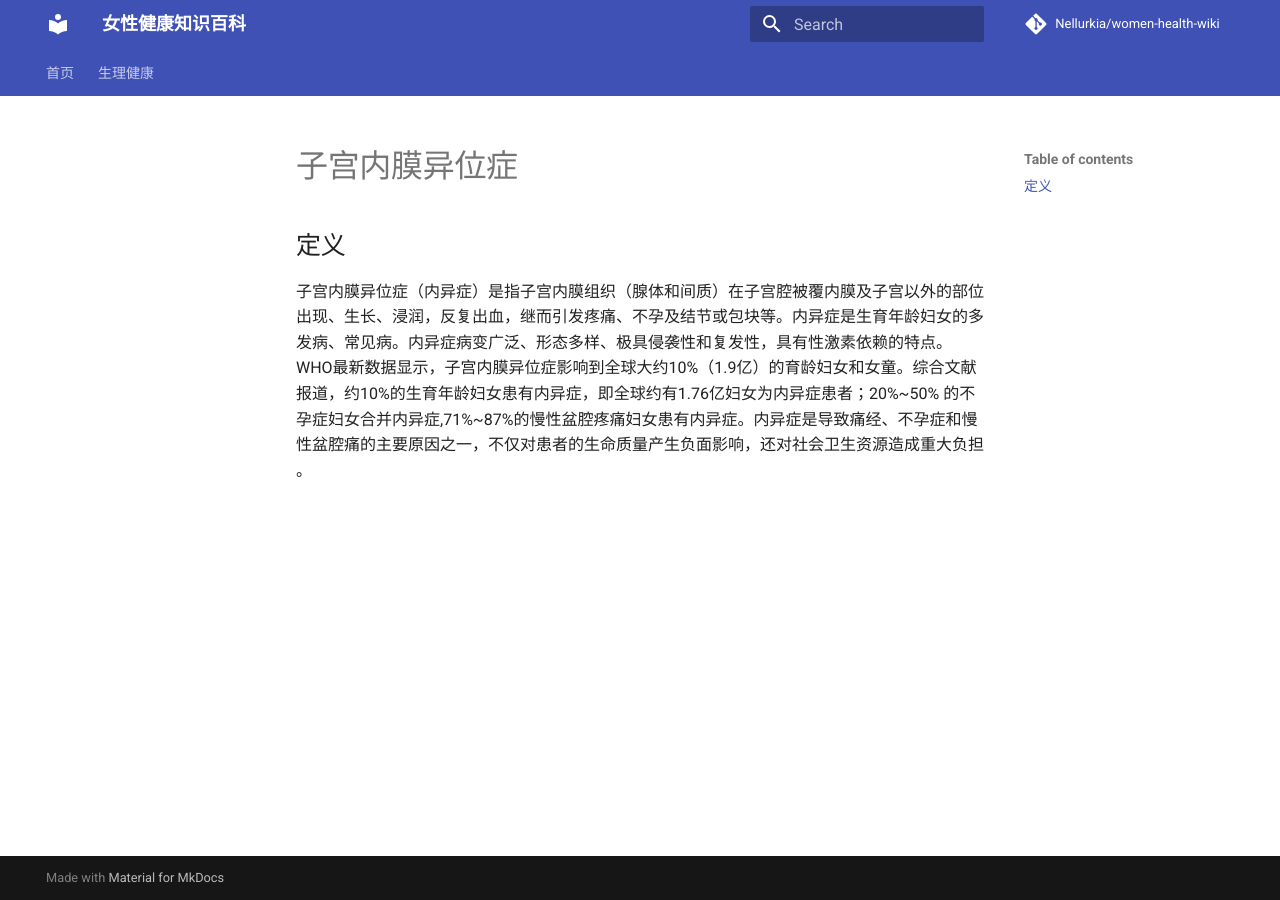
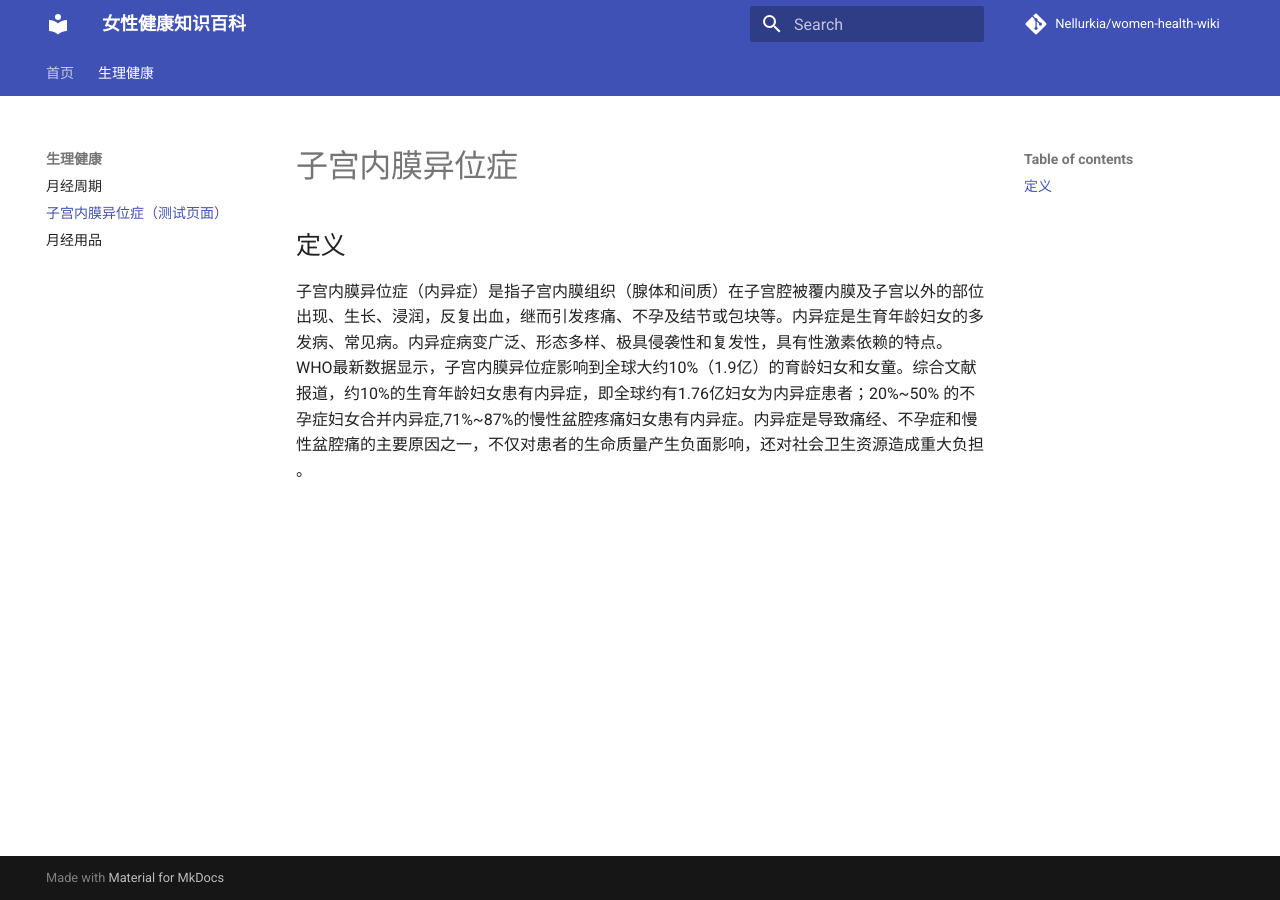
Before and after one commit to Nellurkia/women-health-wiki, an MkDocs documentation site: the page built from docs/physiology/neiyizheng.md, in a window 1280 px wide. Built offline with MkDocs 1.6.1 and Material for MkDocs 9.7.7, drawn with Linux system fonts in a browser that asks for light colours; comment, search, counter and statistics services are not loaded.

Commit message:
Add files via upload

```diff
--- a/mkdocs.yml
+++ b/mkdocs.yml
@@ -18,6 +18,7 @@ nav:
   - 首页: index.md
   - 生理健康:
     - 月经周期: physiology/menstrual-cycle.md
+    - 子宫内膜异位症（测试页面）: physiology/neiyizheng.md
     - 月经用品: physiology/menstrual-pad.md
 
 markdown_extensions:
```
